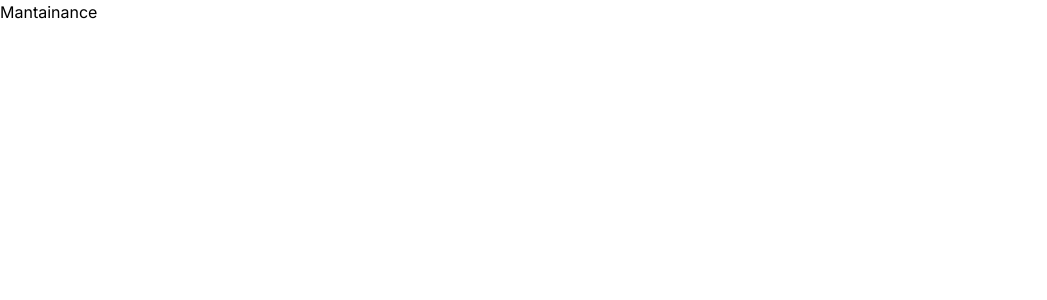
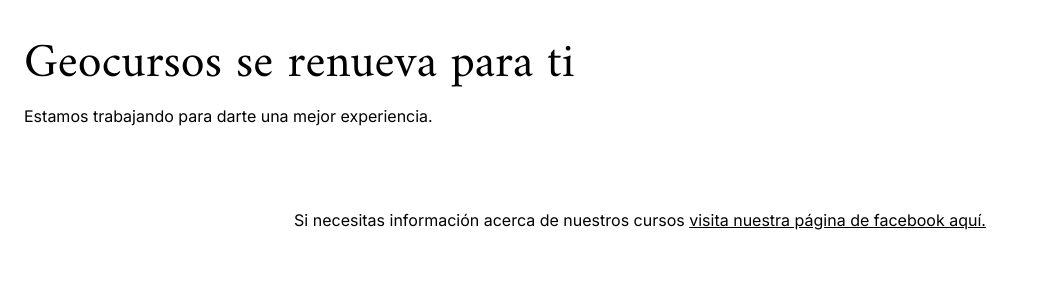
Before and after one commit to renzodamgo/geocursos-fe, a Next.js app: page / in a window 1280 px wide. Shown: the top 300 px of the page, without its empty margins (0-1047 px from the left). Built offline with nearby package versions, Linux system fonts and the light colour scheme.

Commit message:
Feat: Add mantainance page

```diff
--- /dev/null
+++ b/app/components/mantainance.tsx
@@ -0,0 +1,27 @@
+import { HeadingH1 } from "@ui/heading/headingH1";
+import { Container } from "@ui/utils/container";
+import Link from "next/link";
+
+export const Mantainance = () => {
+  return (
+    <>
+      <Container>
+        <HeadingH1>Geocursos se renueva para ti</HeadingH1>
+        <p className="pt-4">
+          Estamos trabajando para darte una mejor experiencia.
+        </p>
+      </Container>
+      <Container>
+        <p className="text-center">
+          Si necesitas información acerca de nuestros cursos{" "}
+          <Link
+            href={"https://www.facebook.com/people/Geo-Cursos/100064329750174/"}
+            className="underline"
+          >
+            visita nuestra página de facebook aquí.
+          </Link>
+        </p>
+      </Container>
+    </>
+  );
+};
--- a/app/components/ui/headings/headingH1.tsx
+++ b/app/components/ui/heading/headingH1.tsx
@@ -1,5 +1,5 @@
 import { ReactNode } from "react";
 
 export const HeadingH1 = ({ children }: { children: ReactNode }) => {
-  return <h1 className="font-serif text-3xl">{children}</h1>;
+  return <h1 className="font-serif text-5xl">{children}</h1>;
 };
--- a/app/components/ui/mantainance.tsx
+++ /dev/null
@@ -1,3 +0,0 @@
-export const Mantainance = () => {
-  return <div>Mantainance</div>;
-};
--- /dev/null
+++ b/app/components/ui/utils/container.tsx
@@ -0,0 +1,5 @@
+import { ReactNode } from "react";
+
+export const Container = ({ children }: { children: ReactNode }) => {
+  return <div className="container mx-auto px-6 py-10">{children}</div>;
+};
--- a/app/page.tsx
+++ b/app/page.tsx
@@ -1,4 +1,4 @@
-import { Mantainance } from "./components/ui/mantainance";
+import { Mantainance } from "@components/mantainance";
 
 export default function Home() {
   return (
--- a/tsconfig.json
+++ b/tsconfig.json
@@ -21,7 +21,10 @@
     ],
     "baseUrl": ".",
     "paths": {
-      "@/src/components/*": ["./*"]
+      "@components/*": ["app/components/*"],
+      "@ui/*": ["app/components/ui/*"]
+      // "@utils/*": ["app/components/ui/utils/*"],
+      // "@heading/*": ["app/components/ui/heading/*"]
     }
   },
   "include": ["next-env.d.ts", "**/*.ts", "**/*.tsx", ".next/types/**/*.ts"],
```
